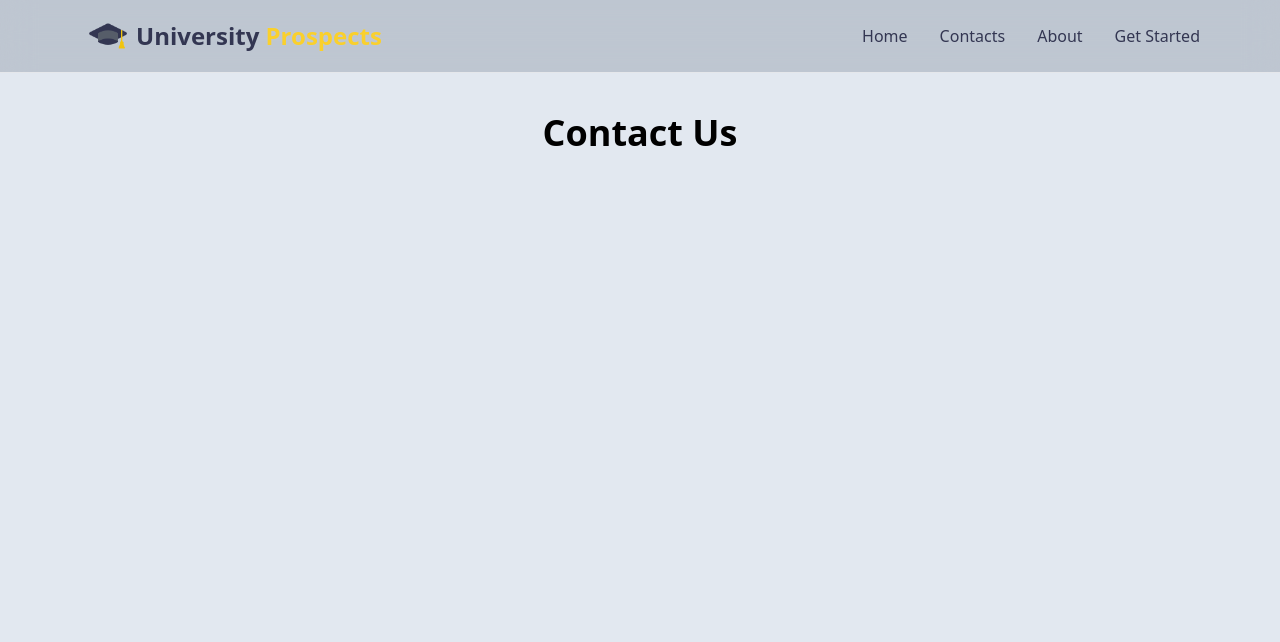
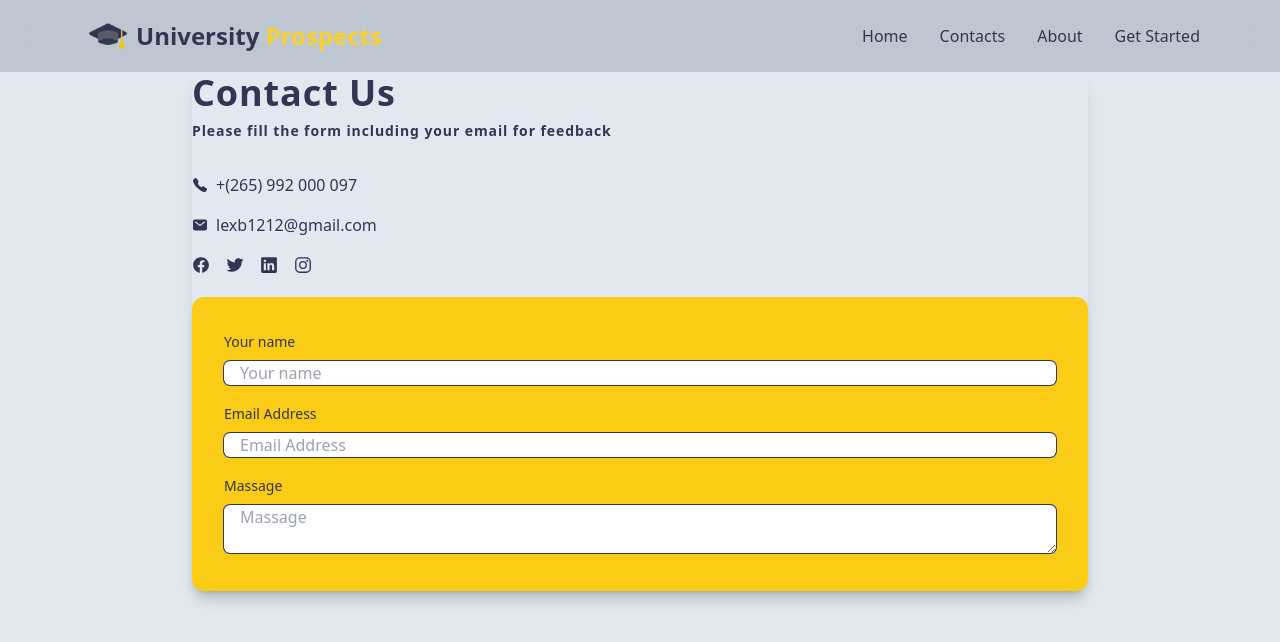
Before and after one commit to Chisomo-Chiweza/university-prospects, a React (Create React App) app in the folder frontend/: page /Contacts in a window 1280 px wide. Shown: the top 642 px of the page. Built offline with nearby package versions, Linux system fonts and the light colour scheme.

Commit message:
Contact component added

```diff
--- a/frontend/public/index.html
+++ b/frontend/public/index.html
@@ -23,6 +23,8 @@
         <noscript>You need to enable JavaScript to run this app.</noscript>
         <div id="root"></div>
 
+        <script type="module" src="https://unpkg.com/ionicons@5.5.2/dist/ionicons/ionicons.esm.js"></script>
+        <script nomodule src="https://unpkg.com/ionicons@5.5.2/dist/ionicons/ionicons.js"></script>
     </body>
 
 </html>
--- a/frontend/src/components/Contacts.js
+++ b/frontend/src/components/Contacts.js
@@ -1,11 +1,73 @@
 import React from "react"
+
 
 function Contacts (){
     return (
-        <div>
-            <h1 className=" mt-10 text-center  font-semibold text-4xl">Contact Us</h1>
+        <div class="flex w-full min-hs-screen justify-center items-center">
+            <div class="flex flex-col space-y-6 bg-cyan-700 w-full max-w-4xl rounded-xl shadow-lg text-space">
+               <div class="flex flex-col space-y-8 justify-between">
+               <div class="font-bold text-4xl tracking-wide">
+                   <h1>Contact Us</h1>
+                   <p class="pt-2 text-cyan text-sm">Please fill the form including your email for feedback</p>
+               </div>
+               <div class="flex flex-col space-y-4">
+               <div class="inline-flex space-x-2 items-center">
+                     <ion-icon
+                        name="call"
+                        // class="text-teal-300 text-xl"
+                     ></ion-icon>
+                     <span>+(265) 992 000 097</span>
+               </div>
+               <div class="inline-flex space-x-2 items-center">
+                     <ion-icon
+                        name="mail"
+                        // class="text-teal-300 text-xl"
+                     ></ion-icon>
+                     <span>lexb1212@gmail.com</span>
+               </div>
+               <div class="flex space-x-4 text-lg">
+                   <a href="#"><ion-icon name="logo-facebook"></ion-icon></a>
+                   <a href="#"><ion-icon name="logo-twitter"></ion-icon></a>
+                   <a href="#"><ion-icon name="logo-linkedin"></ion-icon></a>
+                   <a href="#"><ion-icon name="logo-instagram"></ion-icon></a>
+               </div>
+                <div>
+                    <div class="bg-yellow-400 rounded-xl shadow-lg p-8 text-space">
+                        <form action="" class="flex flex-col space-y-4">
+                            <div>
+                                <label for="" class="text-sm">Your name</label>
+                                <input
+                                    type="text"
+                                    placeholder="Your name"
+                                    class="ring-1 ring-space w-full rounded-md px-4 outline-none mt-2 focus:ring-2 focus:ring-space"></input>
+                            </div>
+                            <div>
+                                <label for="" class="text-sm">
+                                    Email Address</label>
+                            <input
+                                    type="email"
+                                    placeholder="Email Address"
+                                    class="ring-1 ring-space w-full rounded-md px-4 outline-none mt-2 focus:ring-2 focus:ring-space"></input>
+                            </div>
+                            <div>
+                                <label for="" class="text-sm">Massage</label>
+                            <textarea
+                                    type="email"
+                                    placeholder="Massage"
+                                    class="ring-1 ring-space w-full rounded-md px-4 outline-none mt-2 focus:ring-2 focus:ring-space">
+
+                                    </textarea>
+                            </div>
+                        </form>
+                    </div>
+                </div>
+               </div>
+               </div>
+            </div>
         </div>
+
     );
+
 }
 
 export default Contacts;
--- a/frontend/tailwind.config.js
+++ b/frontend/tailwind.config.js
@@ -1,3 +1,5 @@
+const colors = require('tailwindcss/colors')
+
 module.exports = {
     content: [
         "./src/**/*.{js,jsx,ts,tsx}",
@@ -5,6 +7,8 @@ module.exports = {
     theme: {
         extend: {
         'colors': {
+            'cyan': colors.current,
+            'teal': colors.teal,
             'space': '#333652',
             'jonquil': '#FAD02C',
             'ivory': '#F7F4FA',
```
